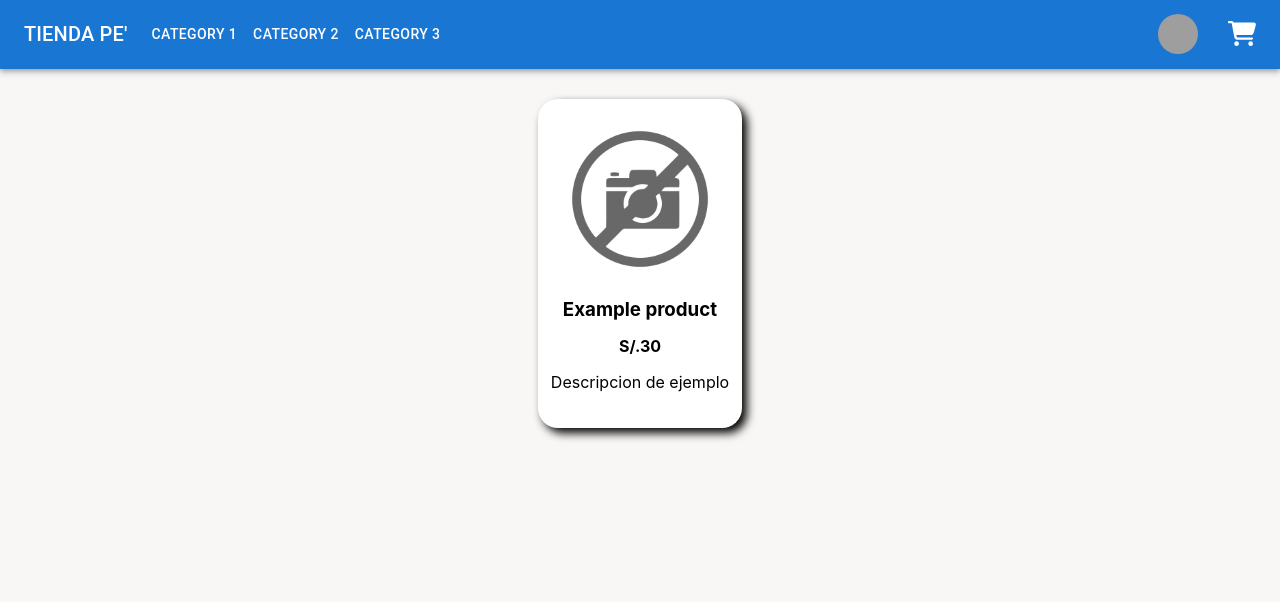
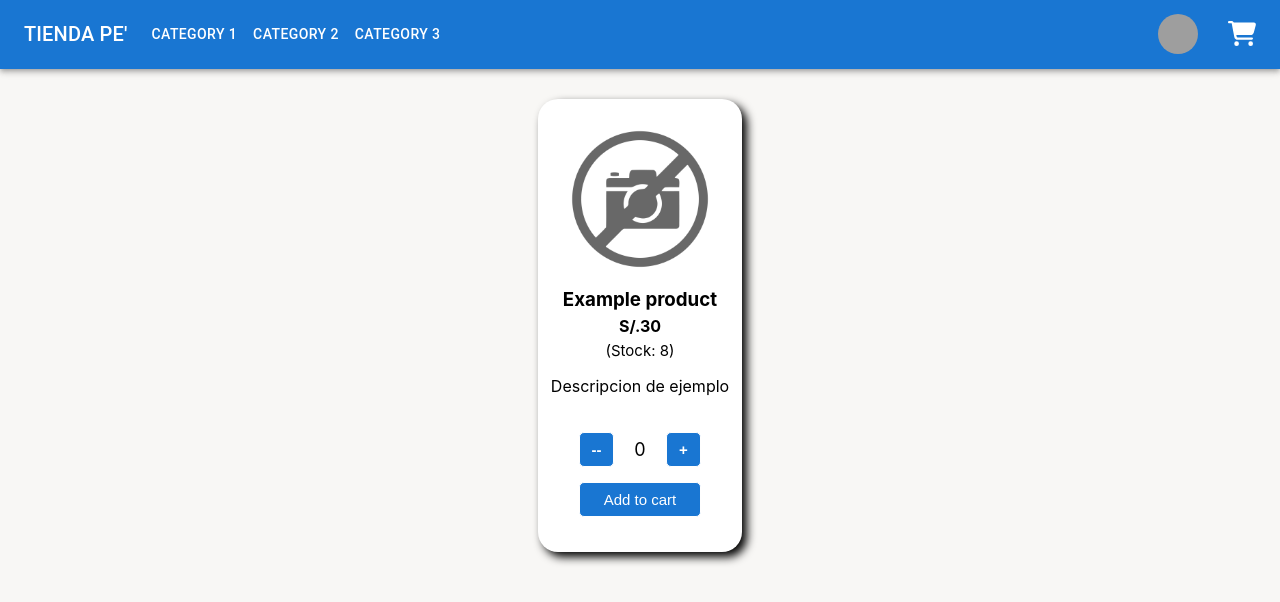
Before and after one commit to AndyRCR/Desafio2-CanalesRoman, a React (Create React App) app: page / in a window 1280 px wide. Shown: the top 602 px of the page. Built offline with nearby package versions, Linux system fonts and the light colour scheme; grey boxes are pictures that could not be loaded.

Commit message:
Desafío: Contador con botón

```diff
--- a/src/App.js
+++ b/src/App.js
@@ -11,6 +11,7 @@
         <ItemListContainer
         image = {cart}
         product = {"Example product"}
+        stock = {parseInt((Math.random() + 1) * 5)}
         price = {30}
         description = {"Descripcion de ejemplo"}
         >
--- a/src/components/CardWidget/CardWidget.jsx
+++ b/src/components/CardWidget/CardWidget.jsx
@@ -6,7 +6,7 @@
 const CardWidget = () => {
   return (
     <>
-        <a href='#'>
+        <a href='.'>
             <FontAwesomeIcon icon={faShoppingCart} className="carrito"/>
         </a>
     </>
--- /dev/null
+++ b/src/components/ItemCount/ItemCount.css
@@ -0,0 +1,54 @@
+.generalContainer{
+    margin-top: 20px;
+    display: inline-flex;
+    width: 60%;
+    flex-direction: column;
+    align-items: center;
+}
+
+.optionContainer{
+    display: inline-flex;
+    width: 100%;
+    justify-content: space-between;
+}
+
+button{
+    cursor: pointer;
+}
+
+.countButton{
+    padding: 8px;
+    width: 35px;
+    height: 35px;
+    background-color: #1976D2;
+    color: white;
+    font-weight: bold;
+    font-size: 15px;
+    border-radius: 5px;
+    border: 1px solid #fefefe;
+    transition: 0.2s;
+}
+
+.stockContainer{
+    display: flex;
+    align-items: center;
+    font-size: 18px;
+}
+
+.addButton{
+    margin: 15px 0;
+    padding: 8px;
+    width: 100%;
+    height: 35px;
+    background-color: #1976D2;
+    color: white;
+    font-size: 15px;
+    border-radius: 5px;
+    border: 1px solid #fefefe;
+    transition: 0.2s;
+}
+
+.countButton:hover, .addButton:hover{
+    transition: 0.2s;
+    background-color: #5b98d6;
+}
--- /dev/null
+++ b/src/components/ItemCount/ItemCount.jsx
@@ -0,0 +1,22 @@
+import React, { useState } from 'react'
+import './ItemCount.css'
+
+const ItemCount = (props) => {
+    let [stock, setStock] = useState(0)
+
+    const increaseAmount = () => stock < props.amount ? setStock(stock + 1) : setStock(stock)
+    const decreaseAmount = () => stock >= 1 ? setStock(stock - 1) : setStock(stock)
+
+    return (
+        <div className='generalContainer'>
+            <div className='optionContainer'>
+                <button className='countButton' onClick={decreaseAmount}>--</button>
+                <div className='stockContainer'><span>{stock}</span></div>
+                <button className='countButton' onClick={increaseAmount}>+</button>
+            </div>
+            <button className='addButton'>Add to cart</button>
+        </div>
+    )
+}
+
+export default ItemCount
--- a/src/components/ItemListContainer/ItemListContainer.css
+++ b/src/components/ItemListContainer/ItemListContainer.css
@@ -8,12 +8,16 @@
     transition: 0.3s;
 }
 
+.itemCount{
+    width: 80%;
+}
+
 .itemContainer > div{
     backface-visibility: hidden;
 }
 
 h3, h4{
-    margin: 15px 0;
+    margin: 5px 0;
 }
 
 img{
@@ -22,12 +26,18 @@
 }
 
 .itemContainer:hover{
-    box-shadow: -5px 5px 10px black;
-    transform: rotateY(180deg);
+    box-shadow: 2px 2px 10px black;
+    /* transform: rotateY(180deg); */
+    transform: scale(1.05);
     transition: 0.3s;
 }
 
-.buttonContainer{
+.stock{
+    margin: 0;
+    font-size: 15px;
+}
+
+/* .buttonContainer{
     width: 100%;
     height: 100%;
     position: absolute;
@@ -61,4 +71,4 @@
     transform: scale(1.05);
     cursor: pointer;
     box-shadow: 3px 3px 5px #1976D2;
-}
+} */
--- a/src/components/ItemListContainer/ItemListContainer.jsx
+++ b/src/components/ItemListContainer/ItemListContainer.jsx
@@ -1,21 +1,24 @@
 import './ItemListContainer.css'
 
 import React from 'react'
+import ItemCount from '../ItemCount/ItemCount'
 
-const ItemListContainer = ({image, product, price, description}) => {
+const ItemListContainer = (props) => {
   return (
     <>
         <div className='itemContainer'>
-            <div className='buttonContainer'>
-                <button>Add to kart</button>
-            </div>
+            {/* <div className='buttonContainer'>
+                <button>Add to cart</button>
+            </div> */}
             <div className='product'>
-                <img src={image} alt="" />
+                <img src={props.image} alt="" />
                 <div>
-                    <h3>{product}</h3>
-                    <h4>S/.{price}</h4>
-                    <p>{description}</p>
+                    <h3>{props.product}</h3>
+                    <h4>S/.{props.price}</h4>
+                    <p className='stock'>(Stock: {props.stock})</p>
+                    <p>{props.description}</p>
                 </div>
+                <ItemCount className = 'itemCount' amount = {props.stock}></ItemCount>
             </div>
         </div>
     </>
```
Also changed, not shown: src/components/NavBar/NabBar.jsx (renamed from src/components/NavBar/NabBar.js).
